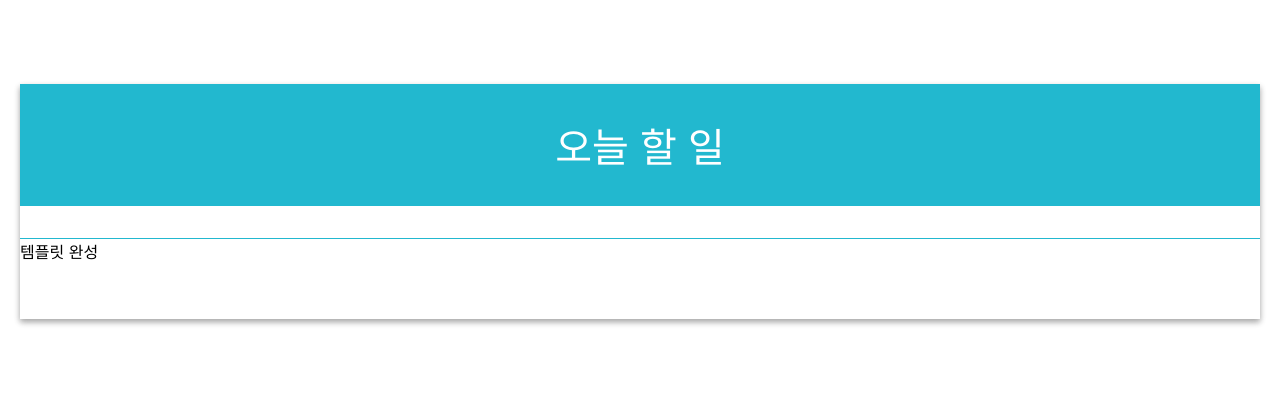
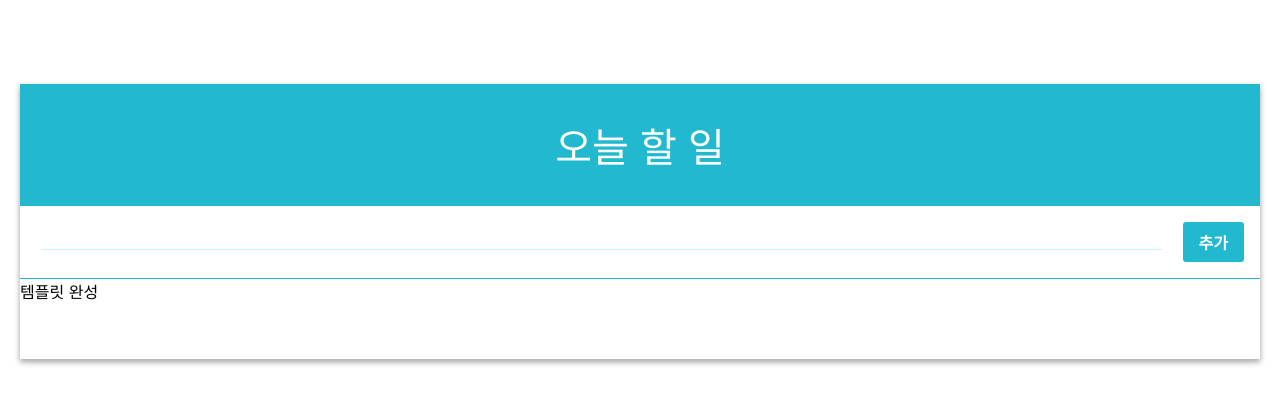
Before and after one commit to dusdn02/React_study, a React (Create React App) app: page / in a window 1280 px wide. Shown: the top 404 px of the page. Built offline with nearby package versions, Linux system fonts and the light colour scheme.

Commit message:
템플릿 추가

```diff
--- a/src/TodoList/App.js
+++ b/src/TodoList/App.js
@@ -1,10 +1,11 @@
 import React, { Component } from 'react'
 import TodoListTemplate from './components/TodoListTemplate'
+import Form from './components/Form'
 
 class App extends Component {
     render(){
         return (
-            <TodoListTemplate>
+            <TodoListTemplate form={<Form/>}>
                 템플릿 완성
             </TodoListTemplate>
         )
--- /dev/null
+++ b/src/TodoList/components/Form.css
@@ -0,0 +1,28 @@
+.form{
+    display: flex;
+}
+
+.form input{
+    flex: 1;
+    font-size: 1.25rem;
+    outline: none;
+    border: none;
+    border-bottom: 1px solid #c5f6fa;
+}
+
+.create-button{
+    padding-top: 0.5rem;
+    padding-bottom: 0.5rem;
+    padding-left: 1rem;
+    padding-right: 1rem;
+    margin-left: 1rem;
+    background: #22b8cf;
+    border-radius: 3px;
+    color: white;
+    font-weight: 600;
+    cursor: pointer;
+}
+
+.create-button:hover{
+    background: #3bc9db;
+}
--- /dev/null
+++ b/src/TodoList/components/Form.js
@@ -0,0 +1,14 @@
+import React from 'react'
+import './Form.css'
+
+const Form = ({value, onChange, onCreate, onKeyPress}) => {
+    return(
+        <div className="form">
+            <input value={value} onChange={onChange} onKeyPress={onKeyPress}/>
+            <div className="create-button" onClick={onCreate}>
+                추가
+            </div>
+        </div>
+    )
+}
+export default Form
```
Also changed, not shown: 1 other file (tests, documents, lock files or other folders).
